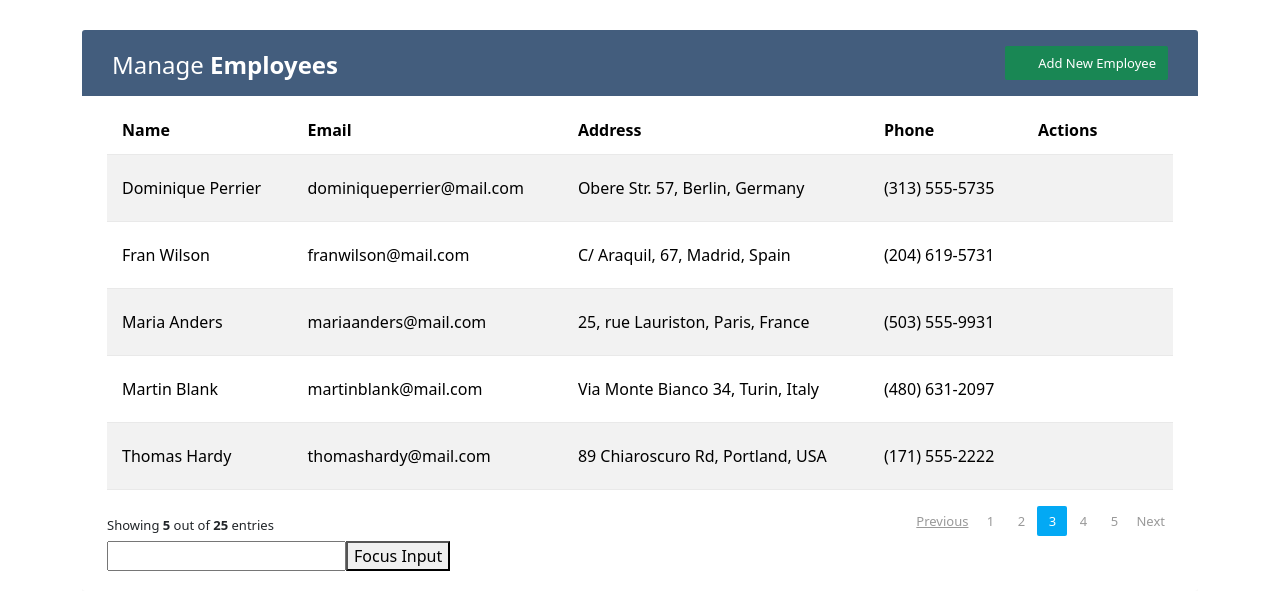
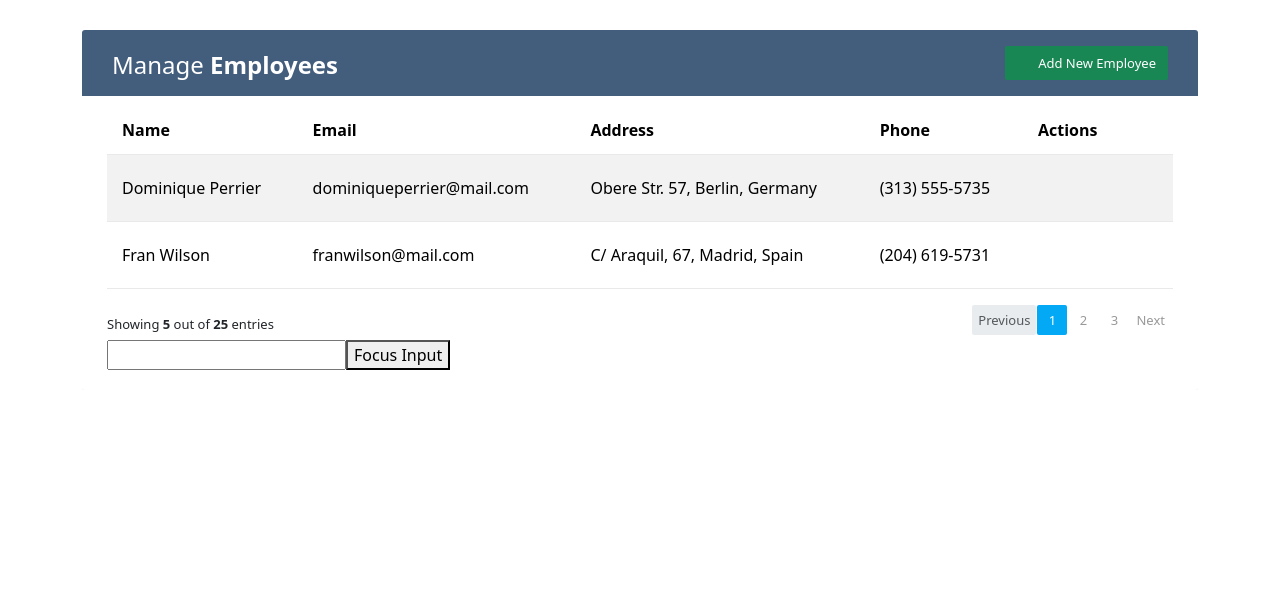
Before and after one commit to sbrycbc/employee-management-system, a React (Create React App) app: page / in a window 1280 px wide. Shown: the top 610 px of the page. Built offline with nearby package versions, Linux system fonts and the light colour scheme.

Commit message:
uptadet pagination and sort employees...

```diff
--- a/src/components/EmployeeList.jsx
+++ b/src/components/EmployeeList.jsx
@@ -10,10 +10,12 @@
 const EmployeeList = () => {
 
 
-  const {employees} = useContext(EmployeeContext)
+  const {sortedEmployees} = useContext(EmployeeContext)
 
   const [showAlert, setShowAlert] = useState(false);
   const [show, setShow] = useState(false)
+  const [currentPage, setCurrentPage] = useState(1);
+  const [employeesPerPage] = useState(2)
 
   const handleClose = () => setShow(false);
   const handleShow = ()=> setShow(true)
@@ -33,7 +35,7 @@
       return () => {
         handleShowAlert();
       }
-  }, [employees])
+  }, [sortedEmployees])
 
   const myRef = useRef(null);
   console.log(myRef.current);
@@ -42,6 +44,12 @@
       console.log(myRef.current);
       myRef.current.focus();
   }
+
+
+  const indexOfLastEmployee = currentPage * employeesPerPage;
+  const indexOfFirstEmployee = indexOfLastEmployee - employeesPerPage;
+  const currentEmployees = sortedEmployees.slice(indexOfFirstEmployee, indexOfLastEmployee);
+  const totalPagesNum = Math.ceil(sortedEmployees.length /employeesPerPage)
 
 
   return (
@@ -73,7 +81,7 @@
           </thead>
           <tbody>
           {
-                   employees.sort((a,b) => (a.name < b.name ? -1 : 1 )).map((employee) =>(
+                 currentEmployees.map((employee) =>(
                         <tr key={employee.id}>
                             <Employee employee={employee} />
                         </tr>
@@ -82,7 +90,9 @@
           </tbody>
       </table>
 
-      <Pagination/>
+      <Pagination
+                    pages = {totalPagesNum}
+                    setCurrentPage  =   {setCurrentPage} />
 
       <Modal show={show} onHide={handleClose}>
             <Modal.Header className="modal-header m-3 " closeButton>
--- a/src/components/Pagination.jsx
+++ b/src/components/Pagination.jsx
@@ -1,9 +1,8 @@
 import React from 'react'
 import { useState } from 'react';
+import { useEffect } from 'react';
 
-const Pagination = () => {
-
-const pages = 5;
+const Pagination = ({pages, setCurrentPage}) => {
 
 const numOfPages = [];
 
@@ -13,21 +12,45 @@
 
 const [currentButton, setCurrentButton] = useState(1);
 
+useEffect(()=> {
+    setCurrentPage(currentButton)
+}, [currentButton, setCurrentPage])
+
   return (
-    <div class="clearfix">
-    <div class="hint-text">Showing <b>5</b> out of <b>25</b> entries</div>
-    <ul class="pagination">
-        <li class="page-item disabled"><a href="#">Previous</a></li>
-        <li class="page-item"><a href="#" class="page-link">1</a></li>
-        <li class="page-item"><a href="#" class="page-link">2</a></li>
-        <li class="page-item active"><a href="#" class="page-link">3</a></li>
-        <li class="page-item"><a href="#" class="page-link">4</a></li>
-        <li class="page-item"><a href="#" class="page-link">5</a></li>
-        <li class="page-item"><a href="#" class="page-link">Next</a></li>
-    </ul>
+    <div className="clearfix">
+    <div className="hint-text">Showing <b>5</b> out of <b>25</b> entries</div>
+    <ul className="pagination">
+            <li className={`${currentButton === 1 ? 'page-item disabled' : 'page-item'}`}><a href="#!" className="page-link"
+                onClick = { () => setCurrentButton((prev) => prev === 1 ? prev : prev - 1 )}
+            >Previous</a></li>
+            {
+                numOfPages.map((page, index) => {
+                    return (
+                        <li key={index} className={`${currentButton === page ? 'page-item active' : 'page-item'}`}><a href="#!" className="page-link"
+                            onClick = {() => setCurrentButton(page)}
+                        >{page}</a></li>
+                    )
+
+                })
+            }
+
+            <li className={`${currentButton === numOfPages.length ? 'page-item disabled' : 'page-item'}`}><a href="#!" className="page-link"
+                onClick = { () => setCurrentButton((prev) => prev === numOfPages.length ? prev : prev + 1 )}
+            >Next</a></li>
+
+        </ul>
 </div>
 
   )
 }
 
 export default Pagination;
+
+
+
+/* <li className="page-item"><a href="#" className="page-link">1</a></li>
+<li className="page-item"><a href="#" className="page-link">2</a></li>
+<li className="page-item active"><a href="#" className="page-link">3</a></li>
+<li className="page-item"><a href="#" className="page-link">4</a></li>
+<li className="page-item"><a href="#" className="page-link">5</a></li>
+<li className="page-item"><a href="#" className="page-link">Next</a></li> */
--- a/src/context/EmployeeContext.jsx
+++ b/src/context/EmployeeContext.jsx
@@ -13,7 +13,7 @@
         {id:uuidv4(), name: 'Martin Blank', email: 'martinblank@mail.com', address: 'Via Monte Bianco 34, Turin, Italy', phone: '(480) 631-2097'}
         ])
 
-        // const sortedEmployees = employees.sort((a,b) => (a.name < b.name ? -1 : 1 ));
+        const sortedEmployees = employees.sort((a,b) => (a.name < b.name ? -1 : 1 ));
 
         const addEmployee = (name, email, address, phone) => {
             setEmployees([...employees, {id:uuidv4(), name, email, address, phone}])
@@ -28,7 +28,7 @@
         }
 
     return(
-            <EmployeeContext.Provider value={{employees, addEmployee, deleteEmployee, updateEmployee}}>
+            <EmployeeContext.Provider value={{sortedEmployees, addEmployee, deleteEmployee, updateEmployee}}>
                 {props.children}
             </EmployeeContext.Provider>
     )
```
